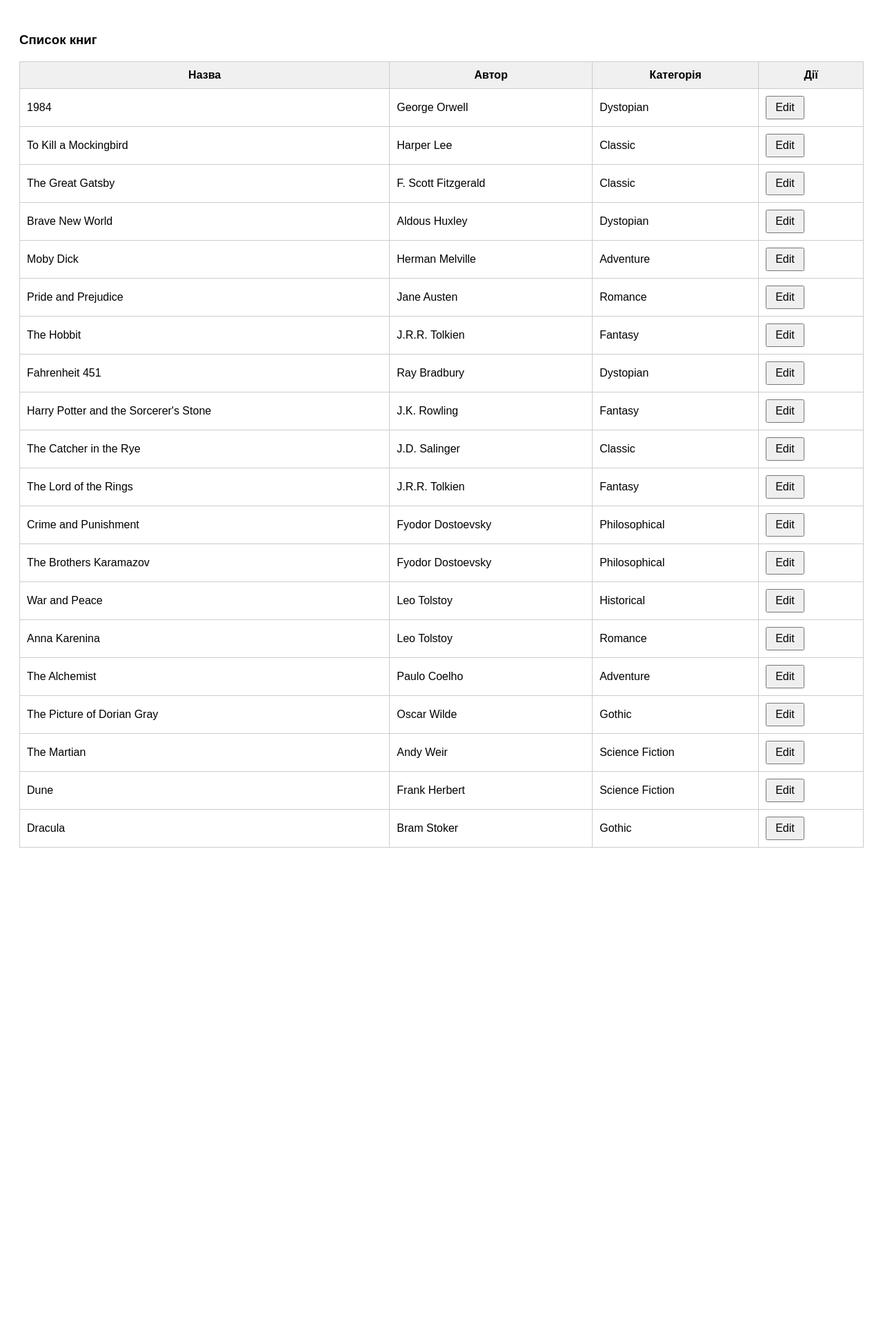
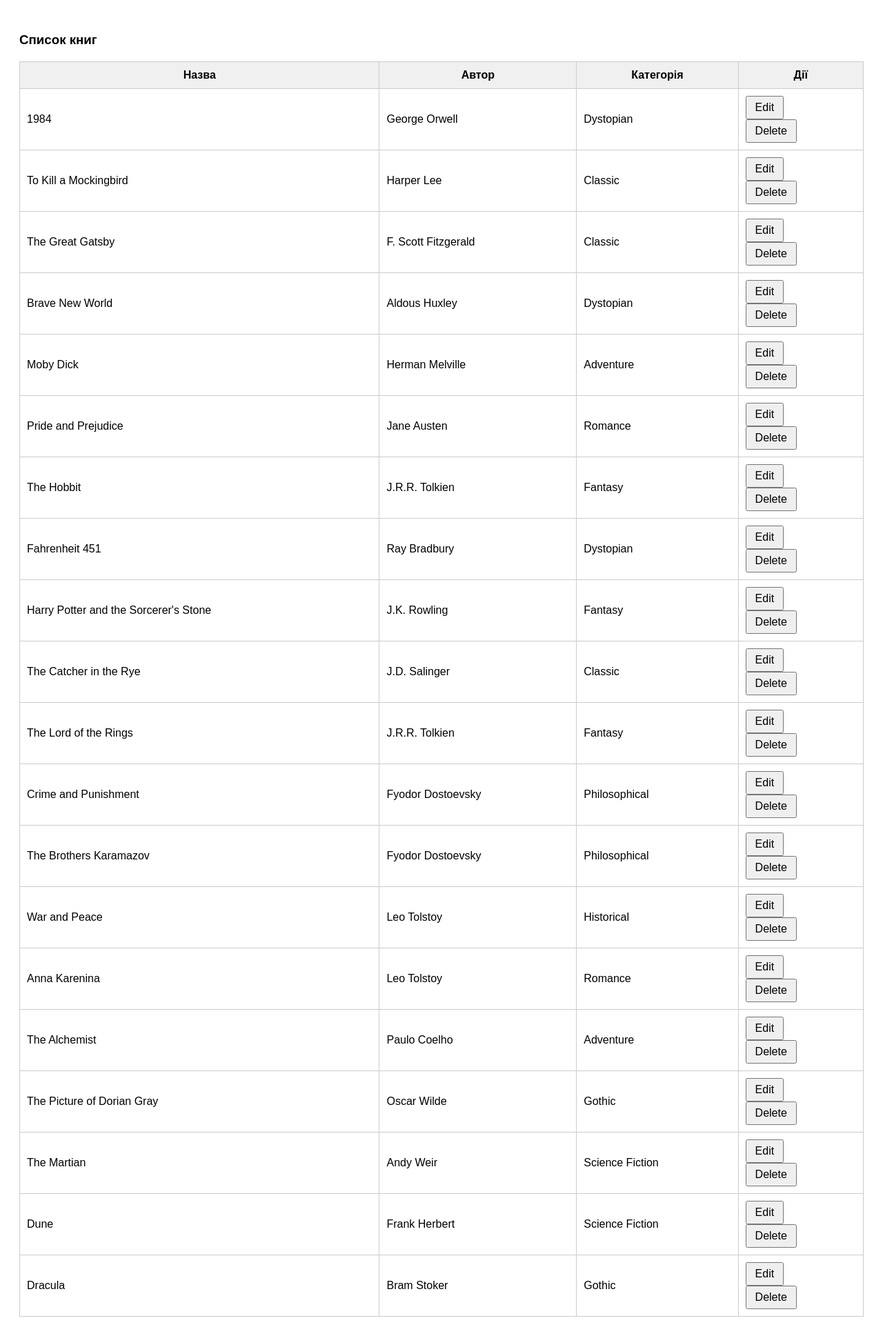
Before and after one commit to denielbreid777/books-shop, a Flask app: page / in a window 1280 px wide. Shown: the whole page at 69% size. Before the commit the page ends 1229 px from the top, so only its background shows below. Run offline with Flask 3, Linux system fonts and the light colour scheme.

Commit message:
Function Delete made

```diff
--- a/main.py
+++ b/main.py
@@ -78,6 +78,12 @@ def edit():
 
         return render_template("edit.html", book=book_to_edit, old_title=title_to_edit,  categories = sorted(set(book.category for book in book_list).union(custom_categories)))
 
+@app.route("/delete")
+def delete():
+    for book in book_list:
+        if book.title == request.args.get("title"):
+            book_list.remove(book)
+    return redirect(url_for("home"))
 
 
 
--- a/templates/index.html
+++ b/templates/index.html
@@ -61,6 +61,10 @@
               <button type="submit" >Edit</button></a>
             </form>
 
+            <form action="/delete">
+              <input type="hidden" name="title" value="{{book.title}}">
+              <button type="submit" >Delete</button></a>
+            </form>
 
 
           </td>
```
